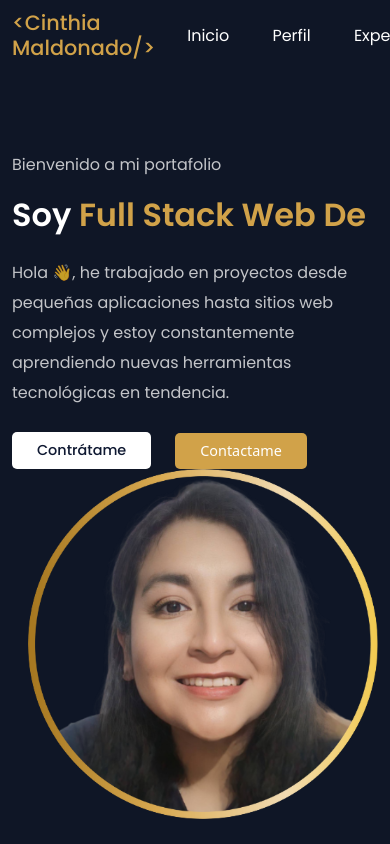
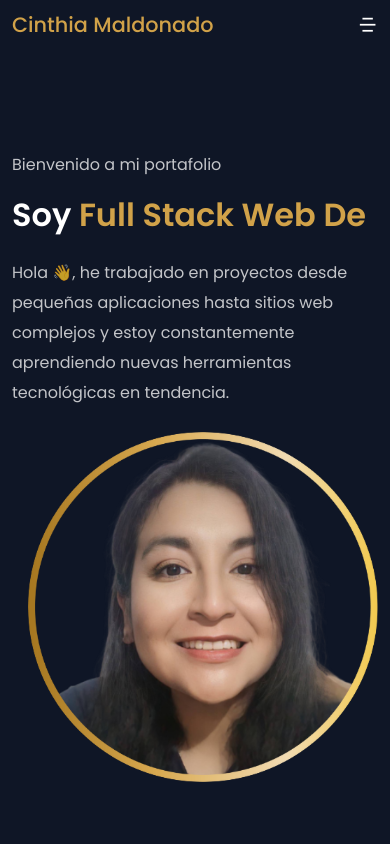
Before and after one commit to cinthiapiera/Portafolio, a React (Create React App) app: page / in a window 390 px wide. Shown: the top 844 px of the page. Built offline with nearby package versions, Linux system fonts and the light colour scheme.

Commit message:
header responsive

```diff
--- a/src/components/Header/Header.css
+++ b/src/components/Header/Header.css
@@ -63,3 +63,48 @@
   background: #132347;
   box-shadow: 2px 2px 4px -2px #7865ff;
 }
+
+/* responsive */
+@media only screen and (max-width: 992px){
+  .nav__menu{
+    position: fixed;
+    top: 0;
+    left: 0;
+    width: 100%;
+    height: 100%;
+    background: #7765ff69;
+    z-index:88888;
+    display: none;
+  }
+
+  .nav__list{
+    position: absolute;
+    top: 0;
+    right: 0;
+    width: 250px;
+    height: 100%;
+    background: #132347;
+    z-index: 999999;
+    display: flex;
+    flex-direction: column;
+    align-items: center;
+    padding-top: 50px;
+  }
+
+  .menu__active{
+    display: block;
+  }
+
+  .mobile__menu{
+    display: block;
+  }
+
+  .btn{
+    display: none;
+  }
+
+  .header{
+    height: 50px;
+    line-height: 50px;
+  }
+}
--- a/src/components/Header/Header.jsx
+++ b/src/components/Header/Header.jsx
@@ -26,7 +26,9 @@ const navLinks = [
 ]
 
 const Header = () => {
-  const headerRef = useRef(null)
+  const headerRef = useRef(null);
+  const menuRef = useRef(null);
+
   useEffect(()=>{
     window.addEventListener('scroll',()=>{
       if(document.body.scrollTop > 80 || document.documentElement.scrollTop > 80){
@@ -38,7 +40,9 @@ const Header = () => {
     return()=>{
       window.removeEventListener('scroll');
     }
-  },[])
+  },[]);
+
+  const menuToggle = () =>menuRef.current.classList.toggle('menu__active')
 
   const handleClick = (e) =>{
     e.preventDefault();
@@ -51,11 +55,13 @@ const Header = () => {
   }
 
   return (
-    <header className="header" ref={headerRef}>
+    <header className="header" ref={headerRef} >
       <Container>
         <div className="navigation d-flex align-items-center justify-content-between">
-          <div className="logo"><h5>{"<Cinthia Maldonado/>"}</h5></div>
-          <div className="nav__menu">
+          <div className="logo">
+            <h5>Cinthia Maldonado</h5>
+          </div>
+          <div className="nav__menu" ref={menuRef} onClick={menuToggle}>
             <ul className="nav__list">
                 {
                   navLinks.map((item,index)=>(
@@ -68,7 +74,9 @@ const Header = () => {
           </div>
           <div className="nav__right d-flex align-items-center gap-4">
             <button className="btn">Let's Talk</button>
-            <span className="mobile__menu"><i class="ri-menu-5-line"></i></span>
+            <span className="mobile__menu">
+              <i class="ri-menu-5-line" onClick={menuToggle}></i>
+            </span>
           </div>
         </div>
       </Container>
```
Lines whose indentation alone changed are shown as unchanged.
